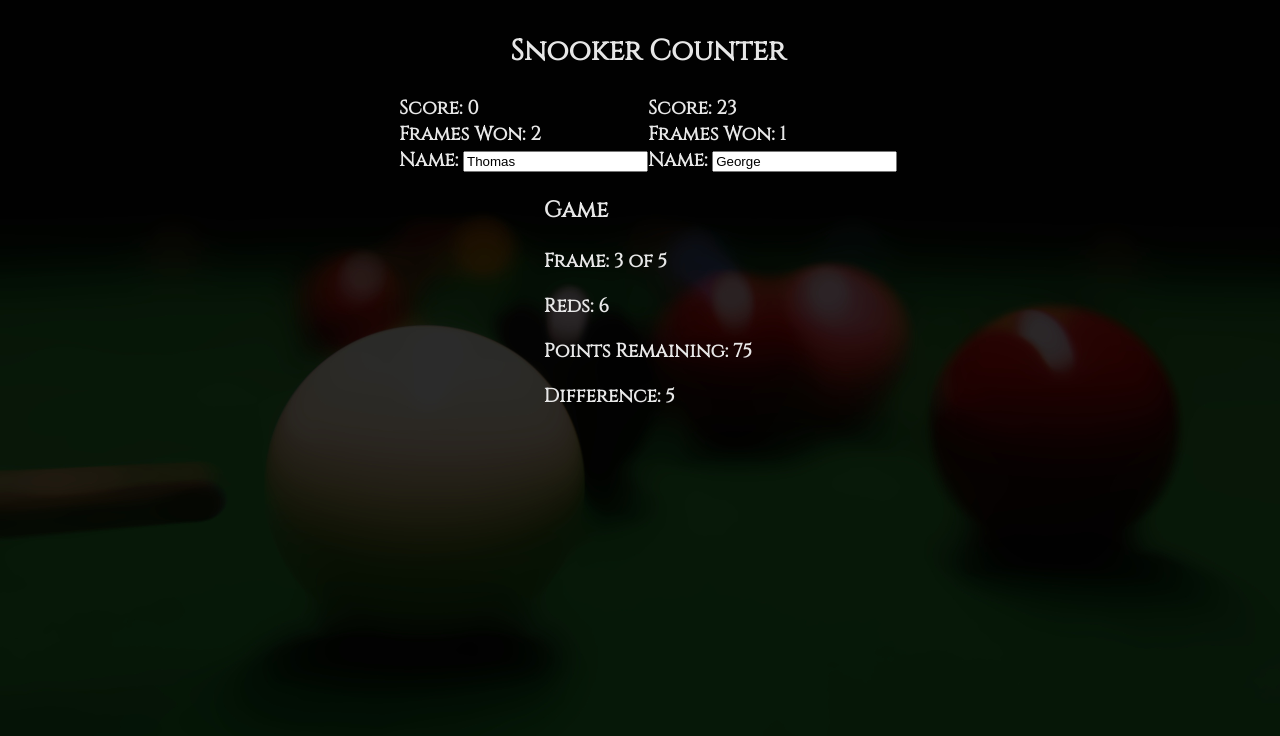
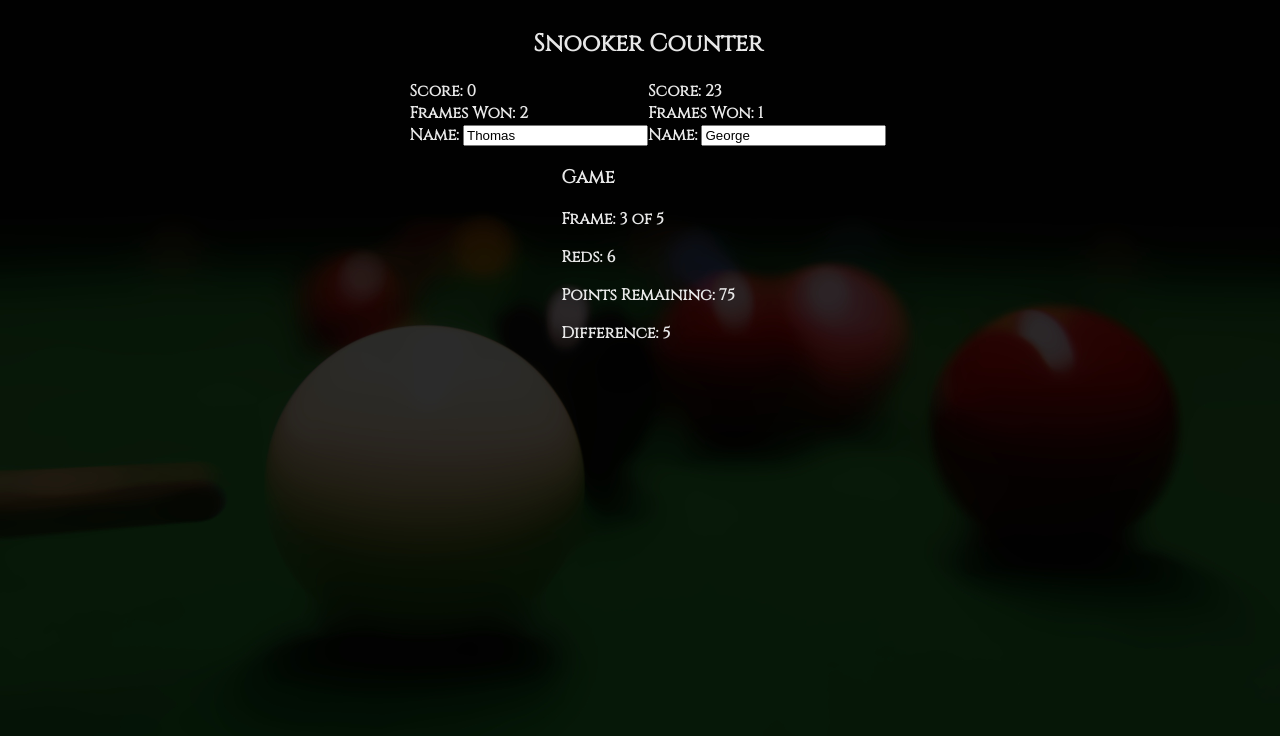
Before and after one commit to thpapei/snookercounter, a React (Vite) app: page / in a window 1280 px wide. Shown: the top 736 px of the page. Built offline with nearby package versions, Linux system fonts and the light colour scheme.

Commit message:
Changed font-size to xs

```diff
--- a/src/styles/base/basic.scss
+++ b/src/styles/base/basic.scss
@@ -14,7 +14,7 @@ body {
   background-size: cover;
   color: $off-white;
   font-family: Cinzel;
-  font-size: $s-size;
+  font-size: $xs-size;
   font-weight: bold;
   height: 100vh;
   width: 100vw;
```
